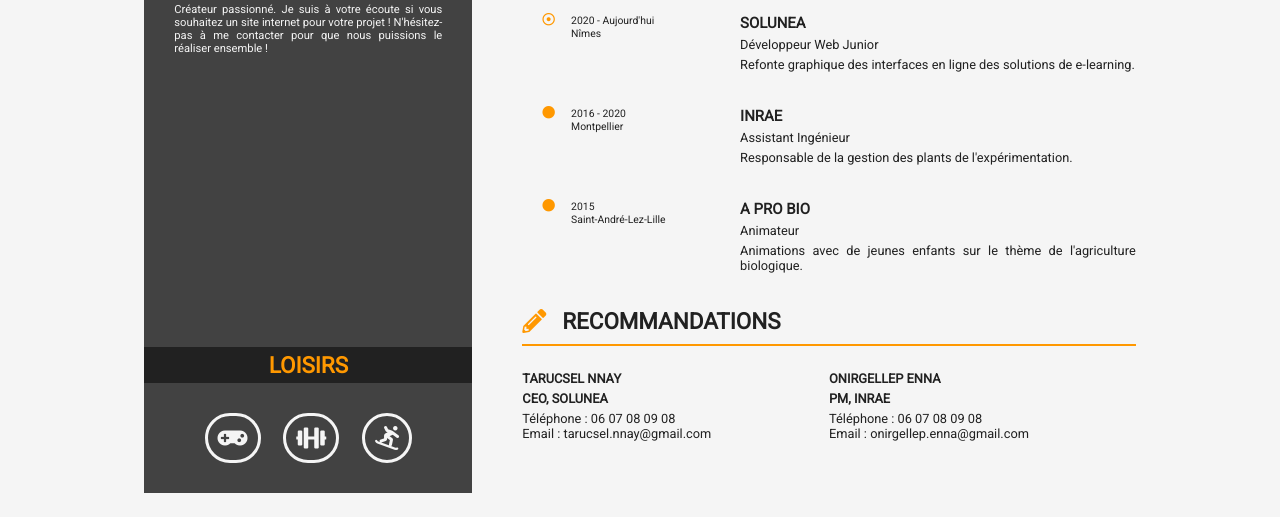
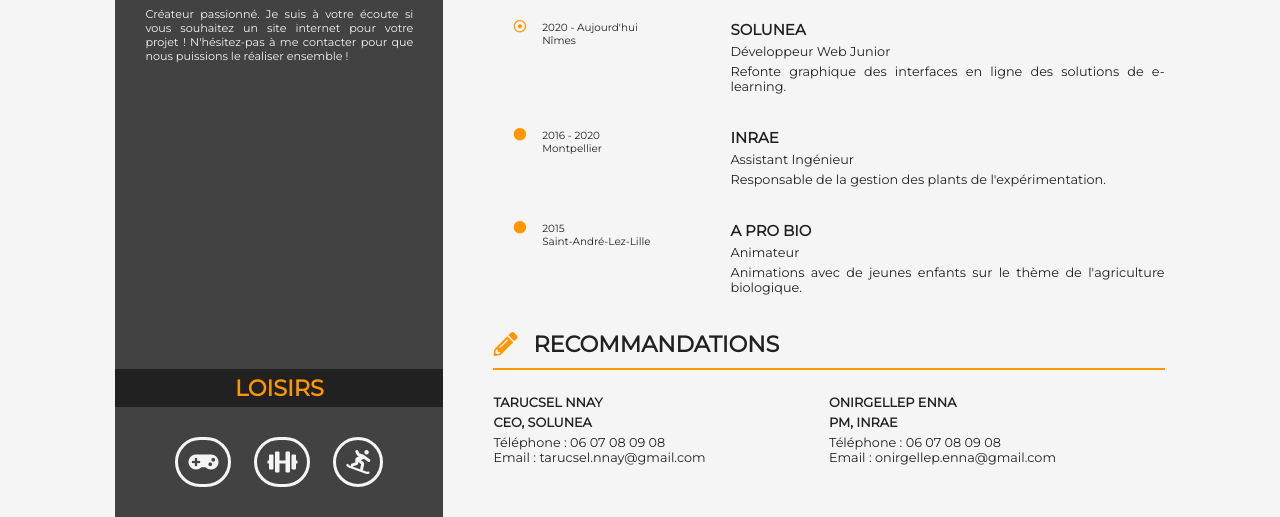
Before and after one commit to lifeae/OC_WD_P2, a plain HTML site: page index.html in a window 1280 px wide. Shown: the part 584-1101 px from the top of the page. Before the commit the page ends 1077 px from the top, so only its background shows below. Drawn offline with Linux system fonts and the light colour scheme.

Commit message:
more appropriate font

```diff
--- a/index.html
+++ b/index.html
@@ -4,7 +4,7 @@
     <meta charset="UTF-8">
     <meta name="viewport" content="width=device-width, initial-scale=1.0">
     <link rel="stylesheet" href="./style.css">
-    <link href="https://fonts.googleapis.com/css2?family=Roboto&display=swap" rel="stylesheet">
+    <link href="https://fonts.googleapis.com/css2?family=Montserrat&display=swap" rel="stylesheet">
     <link rel="stylesheet" href="https://pro.fontawesome.com/releases/v5.10.0/css/all.css" integrity="sha384-AYmEC3Yw5cVb3ZcuHtOA93w35dYTsvhLPVnYs9eStHfGJvOvKxVfELGroGkvsg+p" crossorigin="anonymous"/>
     <title>CV Romain LEPORATTI</title>
 </head>
--- a/style.css
+++ b/style.css
@@ -3,7 +3,7 @@
     margin: 0;
     padding: 0;
     box-sizing: border-box;
-    font-family: 'Roboto', sans-serif;
+    font-family: 'Montserrat', sans-serif;
     word-wrap: break-word;
 }
 
```
